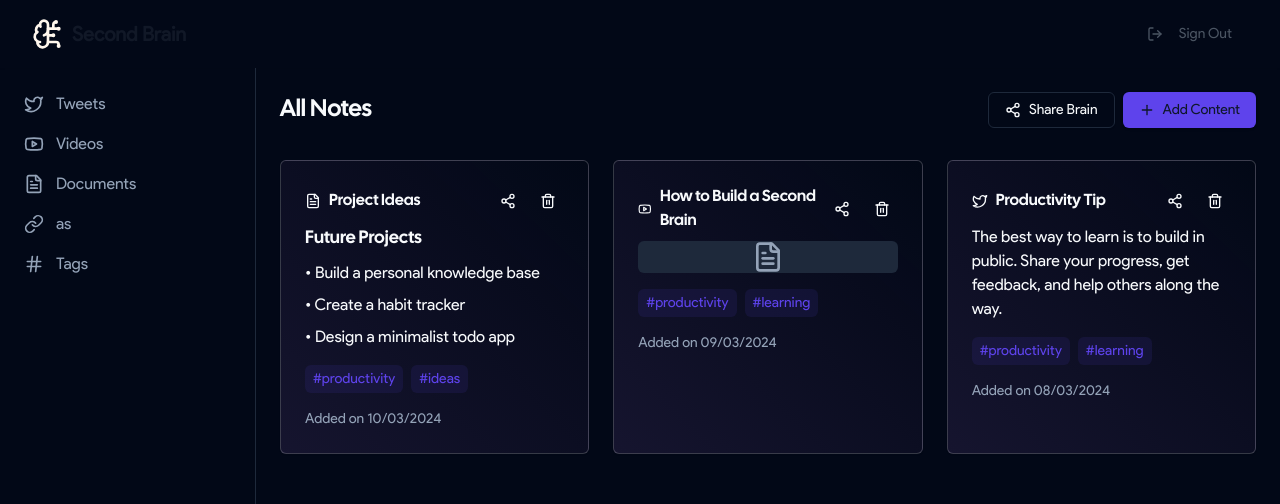
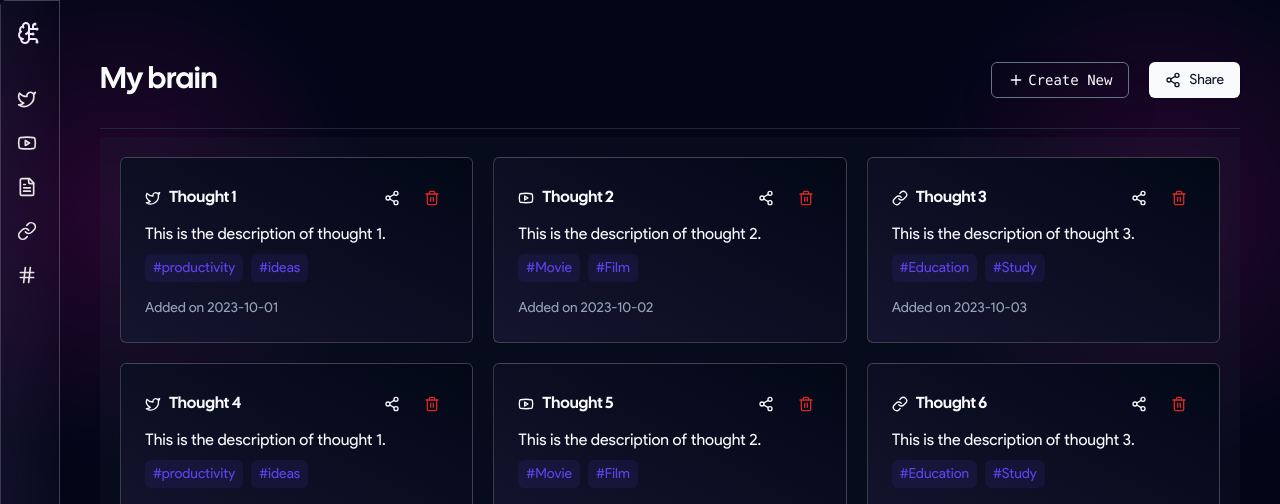
Before and after one commit to mahendraDew/secondbrain-client, a React (Vite) app: page /home in a window 1280 px wide. Shown: the top 504 px of the page. Built offline with nearby package versions, Linux system fonts and the light colour scheme.

Commit message:
dashboard styling and responsiveness of share and ccreate button

```diff
--- a/src/components/Supercharge.tsx
+++ b/src/components/Supercharge.tsx
@@ -12,7 +12,7 @@ export default function Supercharge() {
 
             <div className="w-full h-full text-2xl md:text-6xl flex flex-col gap-11 justify-center items-center text-center">
                 <div className="flex flex-col justify-center items-center gap-3">
-                    <h2 className="bg-gradient-to-tr  from-purple-300/80 to-white/90 bg-clip-text text-transparent mt-4 font-light text-2xl md:text-6xl text-center">
+                    <h2 className="bg-gradient-to-tr  from-purple-300/80 to-white/90 bg-clip-text text-transparent mt-4 font-light text-2xl sm:text-4xl md:text-6xl text-center">
                     Supercharge your bookmarks today.
                     </h2>
                     <p className="text-lg md:text-xl font-light  text-black dark:text-white px-2 py-0.5">
--- a/src/components/sidebarcomp.tsx
+++ b/src/components/sidebarcomp.tsx
@@ -203,13 +203,13 @@ const Dashboard = () => {
                   className='flex justify-center items-center gap-1 text-center rounded-md bg-transparent no-underline cursor-pointer shadow-2xl leading-6  text-white  border-[1px] border-slate-500 px-4 py-2 font-mono font-medium transition-colors hover:text-indigo-300'
                 >
                   <Plus />
-                  Create New
+                  <span className='sm:inline hidden'>Create New</span>
                 </Button>
               </a>
               <a href='#share'>
                 <Button onClick={openShareModal}>
                   <Share2 />
-                  Share
+                  <span className='sm:inline hidden'>Share</span>
                 </Button>
               </a>
             </div>
@@ -349,9 +349,10 @@ const Dashboard = () => {
 
           <Modal open={isShareModalOpen} onOpenChange={setIsShareModalOpen}>
             <ModalContent>
-              <ModalHeader className='flex gap-3'>
+              <ModalHeader className='flex justify-center items-center gap-5'>
                 <ModalTitle>Share Your Second Brain</ModalTitle>
-                <ModalDescription className='flex flex-col gap-3'>
+                <ModalDescription className='flex gap-7'>
+                  <div className='flex flex-col gap-5'>
                     <span>
                       Share your entire collection of notes, documents, tweets,
                       and videos with others. They&apos;ll be able to import your
@@ -361,6 +362,10 @@ const Dashboard = () => {
                       <Copy />
                       Share brain
                       </Button>
+                  </div>
+                  <div>
+                    <div className='w-32 h-32 bg-black'>QR code</div>
+                  </div>
                 </ModalDescription>
               </ModalHeader>
             </ModalContent>
--- a/src/layout.tsx
+++ b/src/layout.tsx
@@ -19,7 +19,7 @@ const MainLayout = ({ children }: RootLayoutProps) => {
       <div className='absolute z-[-1] bottom-0 right-[-10%] top-[-5%] h-[500px] w-[500px] rounded-full bg-[radial-gradient(circle_farthest-side,rgba(255,0,182,.15),rgba(255,255,255,0))] '></div>
       <div className='flex justify-center items-center z-20 '>
         <ThemeProvider defaultTheme='dark' storageKey='vite-ui-theme'>
-          <div className="container mx-auto py-[-50px] px-0">
+          <div className=" mx-auto py-[-50px] px-0">
           {/* <header>
                         <FloatingNav navItems={navItems} />
                         </header> */}
--- a/src/pages/Dashboard.tsx
+++ b/src/pages/Dashboard.tsx
@@ -1,182 +1,9 @@
-
-import { Button } from "@/components/ui/button"
-import { Card, CardContent, CardHeader } from "@/components/card"
-import { Share2, Plus, Trash2, Twitter, Youtube, FileText, LinkIcon, Hash } from 'lucide-react'
-import Header from "@/components/Header"
-
-const handleSignOut = () => {
-  // Implement your sign-out logic here
-  console.log('User signed out');
-};
+import { SidebarComp } from "@/components/sidebarcomp";
 
 export default function Dashboard() {
   return (
-    <div className="min-h-screen bg-background">
-      <Header onSignOut={handleSignOut}/>
-      <div className="flex">
-        {/* Sidebar */}
-        <aside className="w-64 border-r min-h-screen p-6">
-          {/* <div className="flex items-center gap-2 mb-8">
-            <svg
-              viewBox="0 0 24 24"
-              fill="none"
-              stroke="currentColor"
-              strokeWidth="2"
-              className="h-8 w-8 text-[#5E43EC]"
-            >
-              <path d="M15 6v12a3 3 0 1 0 3-3H6a3 3 0 1 0 3 3V6a3 3 0 1 0-3 3h12a3 3 0 1 0-3-3" />
-            </svg>
-            <span className="text-xl font-semibold">Second Brain</span>
-          </div> */}
-
-          <nav className="space-y-4">
-            <a href="#" className="flex items-center gap-3 text-muted-foreground hover:text-foreground">
-              <Twitter className="h-5 w-5" />
-              Tweets
-            </a>
-            <a href="#" className="flex items-center gap-3 text-muted-foreground hover:text-foreground">
-              <Youtube className="h-5 w-5" />
-              Videos
-            </a>
-            <a href="#" className="flex items-center gap-3 text-muted-foreground hover:text-foreground">
-              <FileText className="h-5 w-5" />
-              Documents
-            </a>
-            <a href="#" className="flex items-center gap-3 text-muted-foreground hover:text-foreground">
-              <LinkIcon className="h-5 w-5" />
-              as
-            </a>
-            <a href="#" className="flex items-center gap-3 text-muted-foreground hover:text-foreground">
-              <Hash className="h-5 w-5" />
-              Tags
-            </a>
-          </nav>
-        </aside>
-
-        {/* Main Content */}
-        <main className="flex-1 p-6">
-          <div className="flex justify-between items-center mb-8">
-            <h1 className="text-2xl font-semibold">All Notes</h1>
-            <div className="flex gap-2">
-              <Button variant="outline" className="gap-2">
-                <Share2 className="h-4 w-4" />
-                Share Brain
-              </Button>
-              <Button className="gap-2 bg-[#5E43EC] hover:bg-[#4930c9]">
-                <Plus className="h-4 w-4" />
-                Add Content
-              </Button>
-            </div>
-          </div>
-
-          <div className="grid grid-cols-1 md:grid-cols-2 lg:grid-cols-3 gap-6">
-            {/* Project Ideas Card */}
-            <Card className="shadow-sm">
-              <CardHeader className="flex flex-row items-center justify-between space-y-0 pb-2">
-                <div className="flex items-center gap-2">
-                  <FileText className="h-4 w-4" />
-                  <h3 className="font-medium">Project Ideas</h3>
-                </div>
-                <div className="flex gap-2">
-                  <Button variant="ghost" size="icon" className="h-8 w-8">
-                    <Share2 className="h-4 w-4" />
-                  </Button>
-                  <Button variant="ghost" size="icon" className="h-8 w-8">
-                    <Trash2 className="h-4 w-4" />
-                  </Button>
-                </div>
-              </CardHeader>
-              <CardContent>
-                <h4 className="text-lg font-semibold mb-2">Future Projects</h4>
-                <ul className="space-y-2 mb-4">
-                  <li>• Build a personal knowledge base</li>
-                  <li>• Create a habit tracker</li>
-                  <li>• Design a minimalist todo app</li>
-                </ul>
-                <div className="flex gap-2">
-                  <span className="text-[#5E43EC] bg-[#5E43EC]/10 px-2 py-1 rounded-md text-sm">
-                    #productivity
-                  </span>
-                  <span className="text-[#5E43EC] bg-[#5E43EC]/10 px-2 py-1 rounded-md text-sm">
-                    #ideas
-                  </span>
-                </div>
-                <div className="text-sm text-muted-foreground mt-4">
-                  Added on 10/03/2024
-                </div>
-              </CardContent>
-            </Card>
-
-            {/* How to Build Card */}
-            <Card className="shadow-sm">
-              <CardHeader className="flex flex-row items-center justify-between space-y-0 pb-2">
-                <div className="flex items-center gap-2">
-                  <Youtube className="h-4 w-4" />
-                  <h3 className="font-medium">How to Build a Second Brain</h3>
-                </div>
-                <div className="flex gap-2">
-                  <Button variant="ghost" size="icon" className="h-8 w-8">
-                    <Share2 className="h-4 w-4" />
-                  </Button>
-                  <Button variant="ghost" size="icon" className="h-8 w-8">
-                    <Trash2 className="h-4 w-4" />
-                  </Button>
-                </div>
-              </CardHeader>
-              <CardContent>
-                <div className="bg-muted aspect-video rounded-md flex items-center justify-center mb-4">
-                  <FileText className="h-8 w-8 text-muted-foreground" />
-                </div>
-                <div className="flex gap-2">
-                  <span className="text-[#5E43EC] bg-[#5E43EC]/10 px-2 py-1 rounded-md text-sm">
-                    #productivity
-                  </span>
-                  <span className="text-[#5E43EC] bg-[#5E43EC]/10 px-2 py-1 rounded-md text-sm">
-                    #learning
-                  </span>
-                </div>
-                <div className="text-sm text-muted-foreground mt-4">
-                  Added on 09/03/2024
-                </div>
-              </CardContent>
-            </Card>
-
-            {/* Productivity Tip Card */}
-            <Card className="shadow-sm">
-              <CardHeader className="flex flex-row items-center justify-between space-y-0 pb-2">
-                <div className="flex items-center gap-2">
-                  <Twitter className="h-4 w-4" />
-                  <h3 className="font-medium">Productivity Tip</h3>
-                </div>
-                <div className="flex gap-2">
-                  <Button variant="ghost" size="icon" className="h-8 w-8">
-                    <Share2 className="h-4 w-4" />
-                  </Button>
-                  <Button variant="ghost" size="icon" className="h-8 w-8">
-                    <Trash2 className="h-4 w-4" />
-                  </Button>
-                </div>
-              </CardHeader>
-              <CardContent>
-                <p className="mb-4">
-                  The best way to learn is to build in public. Share your progress, get feedback, and help others along the way.
-                </p>
-                <div className="flex gap-2">
-                  <span className="text-[#5E43EC] bg-[#5E43EC]/10 px-2 py-1 rounded-md text-sm">
-                    #productivity
-                  </span>
-                  <span className="text-[#5E43EC] bg-[#5E43EC]/10 px-2 py-1 rounded-md text-sm">
-                    #learning
-                  </span>
-                </div>
-                <div className="text-sm text-muted-foreground mt-4">
-                  Added on 08/03/2024
-                </div>
-              </CardContent>
-            </Card>
-          </div>
-        </main>
-      </div>
+    <div className=" h-screen w-screen">
+        <SidebarComp />
     </div>
   )
 }
```
Lines whose indentation alone changed are shown as unchanged.
